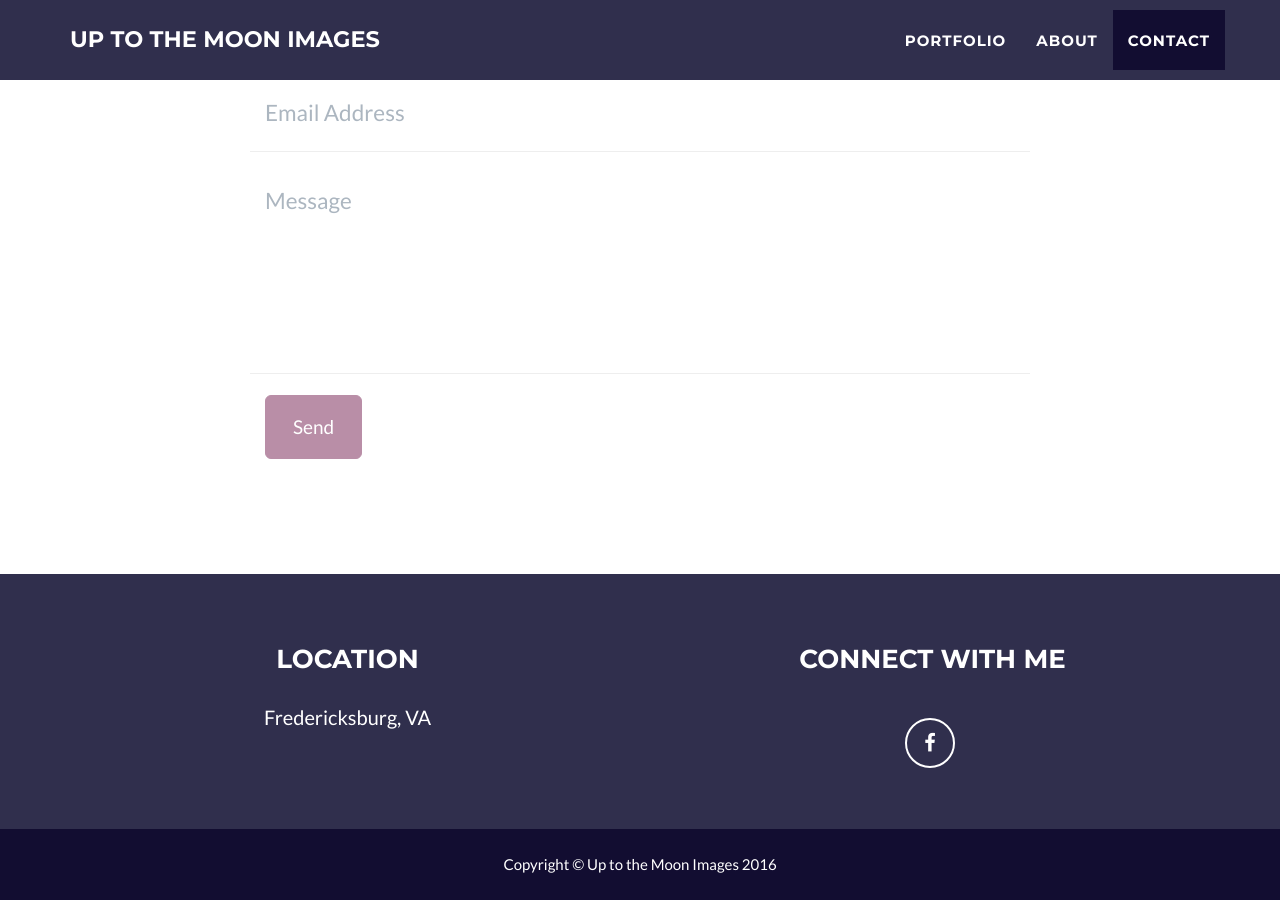
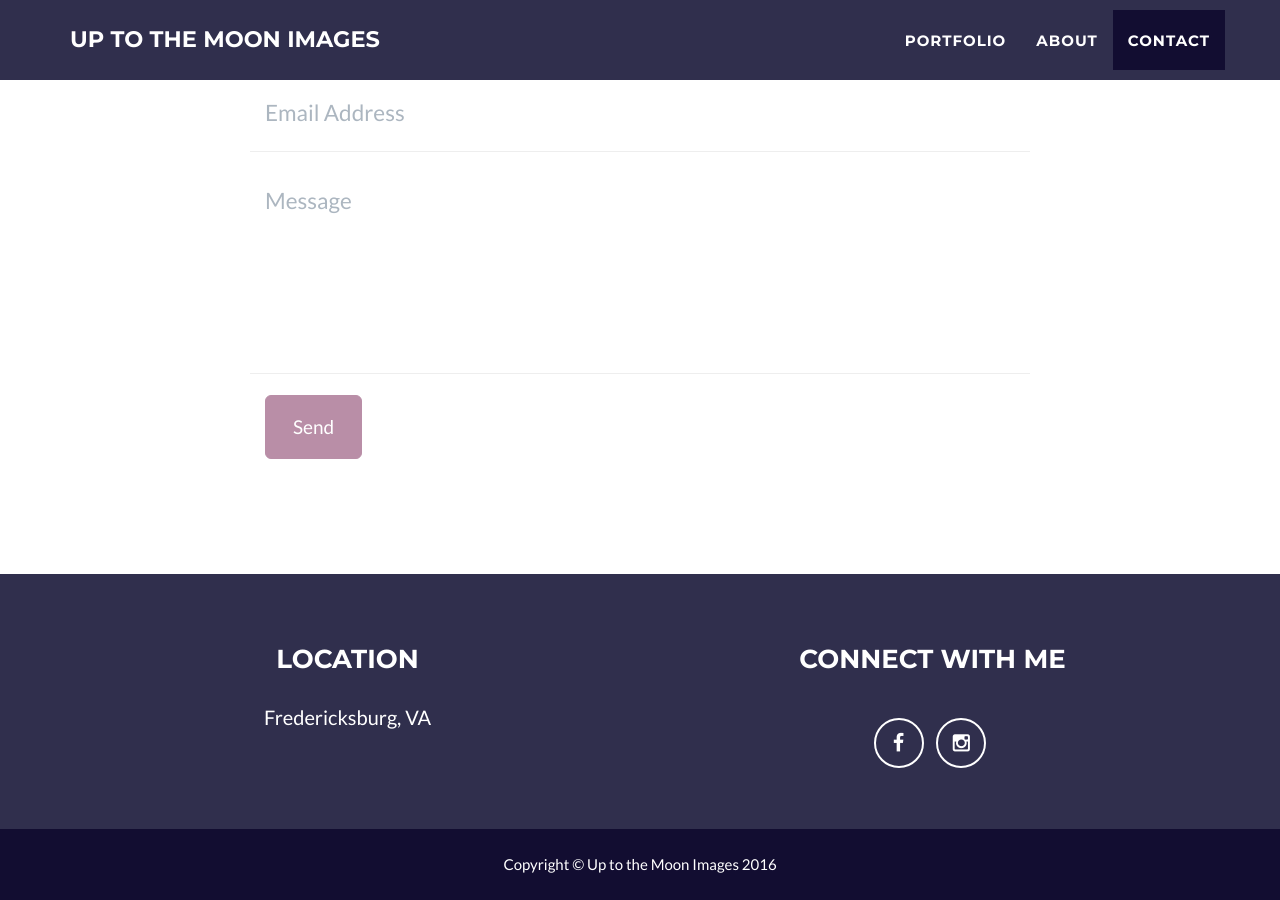
Before and after one commit to wkemmey/up_to_the_moon_images, a Jekyll site: the page built from index.html, in a window 1280 px wide and 900 px high, scrolled down 2411 px. Built offline with Jekyll 4.4.1, drawn with Linux system fonts in a browser that asks for light colours.

Commit message:
adds instagram information to the footer

```diff
--- a/_config.yml
+++ b/_config.yml
@@ -42,6 +42,8 @@ social:
   #   url: http://twitter.com/jekyllrb
   - title: facebook
     url: https://www.facebook.com/Up-to-the-MOON-Images-235828573284311/
+  - title: instagram
+    url: https://www.instagram.com/uptothemoonimages/
 
 # Postal address (add as many lines as necessary)
 address:
```
